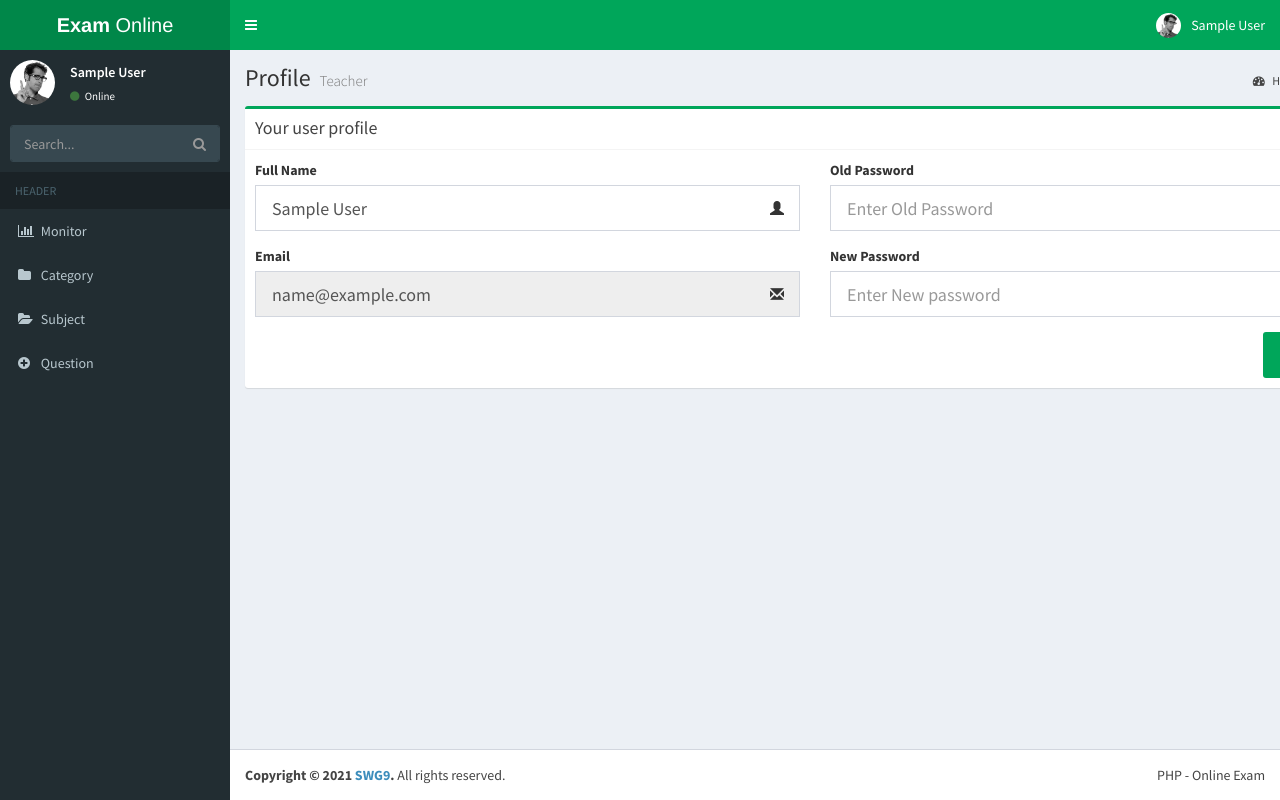
After one commit to Khamphai/OnlineExam, a PHP site: page /teacher/profile.php in a window 1280 px wide. The commit adds this page. Run offline with PHP 8.4, Linux system fonts and the light colour scheme; the visitor is signed in with stand-in values (Sample User, id 1).

Commit message:
create profile for teacher success

```diff
--- a/teacher/header.php
+++ b/teacher/header.php
@@ -29,7 +29,7 @@
                         </li>
                         <li class="user-footer">
                             <div class="pull-left">
-                                <a href="#" class="btn bg-blue">Profile</a>
+                                <a href="profile.php" class="btn bg-blue">Profile</a>
                             </div>
                             <div class="pull-right">
                                 <a href="../process/process_logout.php" class="btn bg-gray-active">Logout</a>
--- /dev/null
+++ b/teacher/profile.php
@@ -0,0 +1,250 @@
+<?php
+session_start();
+include_once '../process/process_check_authorize.php';
+include_once '../process/connector.php';
+$user_id = $_SESSION['user_id'];
+$full_name = $_SESSION['full_name'];
+$email = $_SESSION['email'];
+$old_passwd = $new_passwd = "";
+
+$msg = "";
+$statusSuccess = false;
+if ($_SERVER['REQUEST_METHOD'] === 'POST') {
+    $full_name = $old_passwd = $new_passwd = "";
+    $full_name = @$_POST['full_name'];
+    $old_passwd = @$_POST['old_passwd'];
+    $new_passwd = @$_POST['new_passwd'];
+    if (empty($full_name)) {
+        $msg = "Please enter your full name.";
+    } else if (strlen($full_name) <= 5) {
+        $msg = "Your full name must be more than 5 chars.";
+    } else if (strlen($full_name) >= 50) {
+        $msg = "Your full name must be less than 50 chars.";
+    } else if (empty(trim($old_passwd))) {
+        $msg = "Please enter your old password.";
+    } else if (empty(trim($new_passwd))) {
+        $msg = "Please enter your new password.";
+    } else if (!preg_match("/^(?=.*\d)(?=.*[A-Za-z])[0-9A-Za-z!@#$%]{4,8}$/", trim($new_passwd))) {
+        $msg = "The new password should be include 4-8 char and numeric.";
+    } else if (trim($old_passwd) == trim($new_passwd)) {
+        $msg = "The old password and new password should be same.";
+    } else {
+        $full_name = stripcslashes($full_name);
+        $old_passwd = stripcslashes($old_passwd);
+        $new_passwd = stripcslashes($new_passwd);
+        $ops = mysqli_real_escape_string($link, $old_passwd);
+        $nps = mysqli_real_escape_string($link, $new_passwd);
+        $fn = mysqli_real_escape_string($link, $full_name);
+        $ops = md5($ops); // encrypt old password to md5 algorithm
+        $nps = md5($nps); // encrypt new password to md5 algorithm
+
+        $sql = "SELECT * FROM `tb_users` WHERE `user_id`=$user_id AND `email`='$email' AND password='$ops'";
+        $result = mysqli_query($link, $sql);
+        $row = mysqli_fetch_array($result, MYSQLI_ASSOC);
+        $count = mysqli_num_rows($result);
+        if ($count == 1) {
+            $sql = "UPDATE `tb_users` SET `fullname`='$full_name', `password`='$nps' WHERE `user_id`=$user_id";
+            if (mysqli_query($link, $sql)) {
+                $statusSuccess = true;
+                $_SESSION['full_name'] = $full_name;
+                $old_passwd = $new_passwd = "";
+            } else {
+                $msg = "Error: " . $sql . "<br>" . mysqli_error($link);
+            }
+        }else{
+            $msg = "Please check your enter old password";
+        }
+        mysqli_close($link);
+    }
+}
+?>
+<!DOCTYPE html>
+<html>
+<head>
+    <meta charset="utf-8">
+    <meta http-equiv="X-UA-Compatible" content="IE=edge">
+    <title>Exam | Profile</title>
+    <meta content="width=device-width, initial-scale=1, maximum-scale=1, user-scalable=no" name="viewport">
+    <link rel="stylesheet" href="../assets/plugins/bootstrap/dist/css/bootstrap.min.css">
+    <link rel="stylesheet" href="../assets/plugins/font-awesome/css/font-awesome.min.css">
+    <link rel="stylesheet" href="../assets/plugins/Ionicons/css/ionicons.min.css">
+    <link rel="stylesheet" href="../assets/css/AdminLTE.min.css">
+    <link rel="stylesheet" href="../assets/css/skins/skin-green.min.css">
+    <link rel="stylesheet" href="../assets/css/exam.css">
+    <link rel="stylesheet"
+          href="https://fonts.googleapis.com/css?family=Source+Sans+Pro:300,400,600,700,300italic,400italic,600italic">
+</head>
+<body class="hold-transition skin-green fixed sidebar-mini">
+<div class="wrapper">
+
+    <?php include_once 'header.php'; ?>
+    <aside class="main-sidebar">
+
+        <section class="sidebar">
+
+            <div class="user-panel">
+                <div class="pull-left image">
+                    <img src="../assets/img/user2-160x160.jpg" class="img-circle" alt="User Image">
+                </div>
+                <div class="pull-left info">
+                    <p><?= htmlspecialchars($_SESSION['full_name']) ?></p>
+                    <a href="#"><i class="fa fa-circle text-success"></i> Online</a>
+                </div>
+            </div>
+
+            <form action="#" method="get" class="sidebar-form">
+                <div class="input-group">
+                    <input type="text" name="q" class="form-control" placeholder="Search...">
+                    <span class="input-group-btn">
+              <button type="submit" name="search" id="search-btn" class="btn btn-flat"><i class="fa fa-search"></i>
+              </button>
+            </span>
+                </div>
+            </form>
+
+            <ul class="sidebar-menu" data-widget="tree">
+                <li class="header">HEADER</li>
+                <li><a href="index.php"><i class="fa fa-bar-chart"></i> <span>Monitor</span></a></li>
+                <li><a href="category.php"><i class="fa fa-folder"></i> <span>Category</span></a></li>
+                <li><a href="subject.php"><i class="fa fa-folder-open"></i> <span>Subject</span></a></li>
+                <li><a href="question.php"><i class="fa fa-plus-circle"></i> <span>Question</span></a></li>
+            </ul>
+        </section>
+    </aside>
+
+    <div class="content-wrapper">
+        <section class="content-header container">
+            <h1>
+                Profile
+                <small>Teacher</small>
+            </h1>
+            <ol class="breadcrumb">
+                <li><a href="#"><i class="fa fa-dashboard"></i> Home</a></li>
+                <li class="active">show profile</li>
+            </ol>
+        </section>
+
+        <!-- Main content -->
+        <section class="content container">
+
+            <!--------------------------
+              | Your Page Content Here |
+              -------------------------->
+
+            <?php
+            if ($msg != "") { ?>
+                <div class="alert alert-warning alert-dismissible" id="success-alert">
+                    <button type="button" class="close" data-dismiss="alert" aria-hidden="true">&times;</button>
+                    <h4><i class="icon fa fa-warning"></i> Alert!</h4>
+                    <?= $msg ?>
+                </div>
+            <?php } ?>
+
+            <div class="box box-success">
+                <div class="box-header with-border">
+                    <h4 class="box-title">Your user profile</h4>
+                </div>
+                <!-- /.box-header -->
+                <div class="box-body">
+                    <form action="<?php echo $_SERVER['PHP_SELF']; ?>" method="POST">
+                        <div class="row">
+                            <div class="col-md-6">
+                                <div class="form-group has-feedback">
+                                    <label>Full Name</label>
+                                    <input type="text" name="full_name" class="form-control input-lg" value="<?=$full_name?>" placeholder="Enter Full name">
+                                    <span class="glyphicon glyphicon-user form-control-feedback"></span>
+                                </div>
+                                <div class="form-group has-feedback">
+                                    <label>Email</label>
+                                    <input type="text" name="email" class="form-control input-lg" value="<?=$email?>" disabled>
+                                    <span class="glyphicon glyphicon-envelope form-control-feedback"></span>
+                                </div>
+                            </div>
+                            <div class="col-md-6">
+                                <div class="form-group has-feedback">
+                                    <label>Old Password</label>
+                                    <input type="password" name="old_passwd" value="<?=$old_passwd?>" class="form-control input-lg" placeholder="Enter Old Password">
+                                    <span class="glyphicon glyphicon-lock form-control-feedback"></span>
+                                </div>
+                                <div class="form-group has-feedback">
+                                    <label>New Password</label>
+                                    <input type="password" name="new_passwd" value="<?=$new_passwd?>" class="form-control input-lg" placeholder="Enter New password">
+                                    <span class="glyphicon glyphicon-log-in form-control-feedback"></span>
+                                </div>
+                            </div>
+                        </div>
+                        <div class="row">
+                            <div class="col-md-12">
+                                <button type="submit" class="btn btn-lg bg-green pull-right">
+                                    <i class="fa fa-check-circle"></i>&nbsp; Update
+                                </button>
+                            </div>
+                        </div>
+                    </form>
+                </div>
+            </div>
+            <!-- /.box -->
+
+        </section>
+
+        <?php include_once '../loading.php'; ?>
+    </div>
+
+    <footer class="main-footer">
+        <div class="pull-right hidden-xs">PHP - Online Exam</div>
+        <strong>Copyright &copy; 2021 <a href="#">SWG9</a>.</strong> All rights reserved.
+    </footer>
+</div>
+
+<script src="../assets/plugins/jquery/dist/jquery.min.js"></script>
+<script src="../assets/plugins/bootstrap/dist/js/bootstrap.min.js"></script>
+<script src="../assets/js/adminlte.min.js"></script>
+<?php
+if ($statusSuccess) {
+    ?>
+    <script type="text/javascript">
+        $(document).ready(function () {
+            $("#modal-success-update-profile").modal('show');
+        });
+    </script>
+    <div class="modal fade" id="modal-success-update-profile" role="dialog" data-keyboard="false" data-backdrop="static">
+        <div class="modal-dialog modal-dialog-scrollable modal-md" role="document">
+            <div class="modal-content">
+                <div class="modal-body text-center">
+                    <br/><br/>
+                    <p class="text-green" style="font-size: 70px">
+                        <i class="fa fa-check-circle"></i>
+                    </p>
+                    <h3 class="text-info">Update Profile Successfully</h3>
+                    <br/><br/>
+                    <button type="button" data-dismiss="modal" class="btn bg-gray-active"><i class="fa fa-ban"></i>
+                        Close
+                    </button>
+                </div>
+            </div>
+        </div>
+    </div>
+    <?php
+}
+?>
+<script type="text/javascript">
+    $(document).ready(function () {
+        $('.loading').show();
+        $('.overlay').show();
+        setTimeout("callback()", 600);
+    });
+
+    function callback() {
+        $('.loading').hide();
+        $('.overlay').hide();
+    }
+</script>
+<script type="text/javascript">
+    $(function () {
+        $("#success-alert").fadeTo(7000, 500).slideUp(500, function () {
+            $("#success-alert").slideUp(500);
+        });
+    });
+</script>
+</body>
+</html>
```
